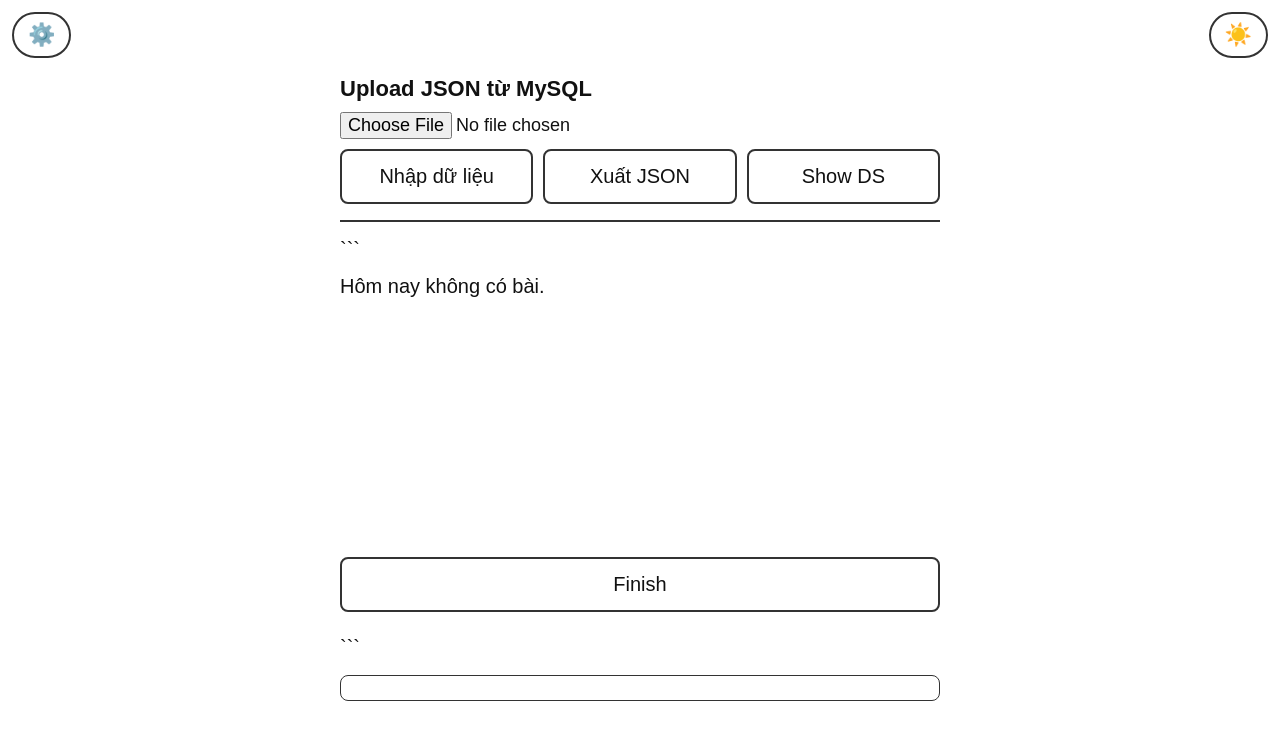
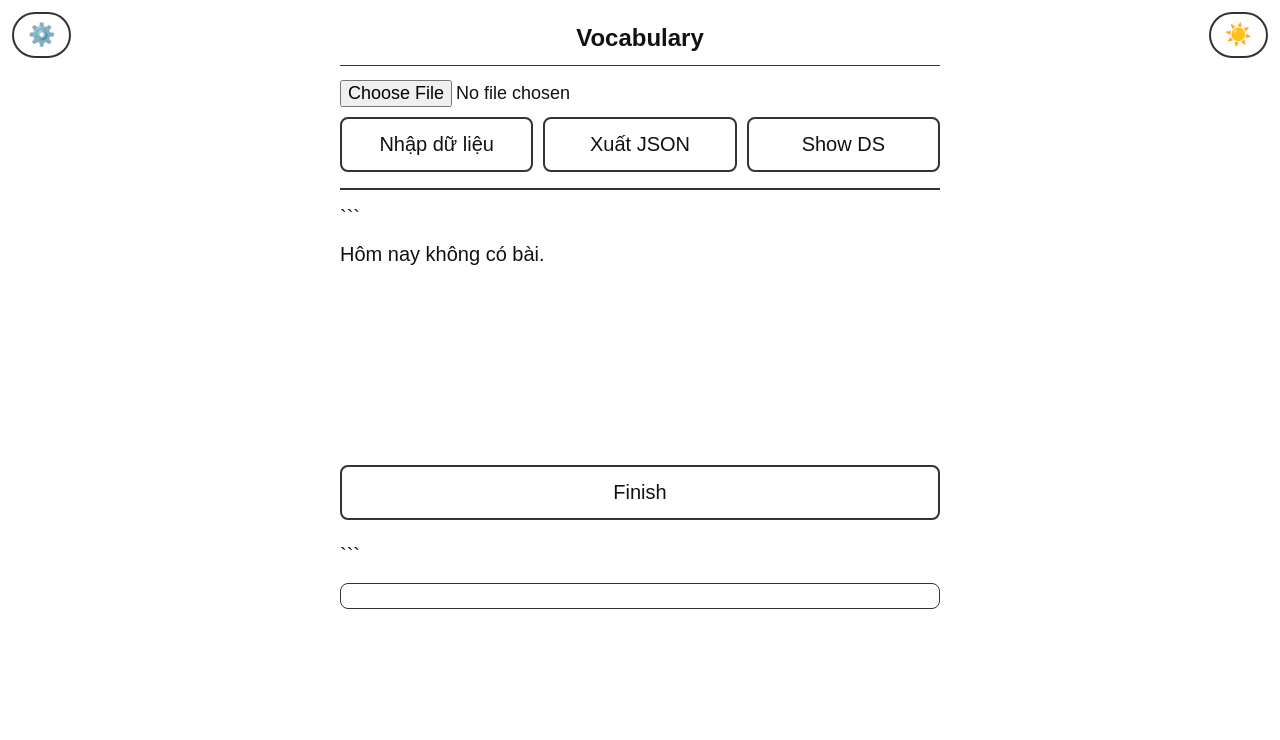
Before and after one commit to GithupIQ1000/English02, a plain HTML site: page index.html in a window 1280 px wide. Drawn offline with Linux system fonts and the light colour scheme.

Commit message:
Update index.html

```diff
--- a/index.html
+++ b/index.html
@@ -44,10 +44,21 @@ body {
 .app-wrap {
   max-width: 600px;
   margin: 0 auto;
-  padding: 14px;
+  padding: 0 14px 14px;   /* không có top padding — title đảm nhiệm */
 }
 
-h3  { font-size: 22px; margin-bottom: 10px; }
+/* ---- Tiêu đề Vocabulary ---- */
+.vocab-title {
+  text-align: center;
+  font-size: 24px;
+  font-weight: bold;
+  /* padding ngang 80px để không bị 2 nút fixed che */
+  padding: 14px 80px 12px;
+  border-bottom: 1px solid var(--border);
+  margin-bottom: 14px;
+  line-height: 1.3;
+}
+
 hr  { margin: 16px 0; border: 1px solid var(--border); }
 
 /* ---- Buttons ---- */
@@ -77,29 +88,31 @@ button:active { opacity: 0.7; }
   font-weight: bold;
 }
 
-/* Suggest button — nhỏ hơn, nằm trên từ */
+/* Suggest button — nhỏ hơn, căn giữa */
 #suggest-btn {
-  padding: 8px 16px;
+  display: block;
+  margin: 0 auto 8px;
+  padding: 8px 20px;
   font-size: 16px;
   min-width: unset;
   opacity: 0.75;
-  margin-bottom: 8px;
 }
 
-/* Suggest box — hiện example dưới từ */
+/* Suggest box — tối đa 2 dòng, scroll nếu dài hơn */
 #suggest-box {
   font-size: 18px;
   font-style: italic;
   color: var(--suggest);
   margin-top: 8px;
-  min-height: 26px;
   line-height: 1.5;
+  max-height: 3.2em;    /* ~2 dòng */
+  overflow-y: auto;
 }
 
-/* ---- Answer area — min-height để giữ vị trí nút Back/Next/Finish ---- */
+/* ---- Answer area — min-height vừa đủ, không thừa ---- */
 #answer {
   font-size: 24px;
-  min-height: 180px;         /* khoảng trống cố định; nội dung điền vào từ trên xuống */
+  min-height: 120px;
   text-align: center;
 }
 
@@ -347,9 +360,12 @@ td.col-example { white-space: normal; min-width: 160px; max-width: 280px; }
 
 <div class="app-wrap">
 
+  <!-- ===== TIÊU ĐỀ ===== -->
+
+  <div class="vocab-title">Vocabulary</div>
+
   <!-- ===== IMPORT / EXPORT ===== -->
 
-  <h3 style="margin-top:54px">Upload JSON từ MySQL</h3>
   <input type="file" id="jsonFile" accept=".json">
   <div class="btn-row">
     <button onclick="importJSON()">Nhập dữ liệu</button>
```
